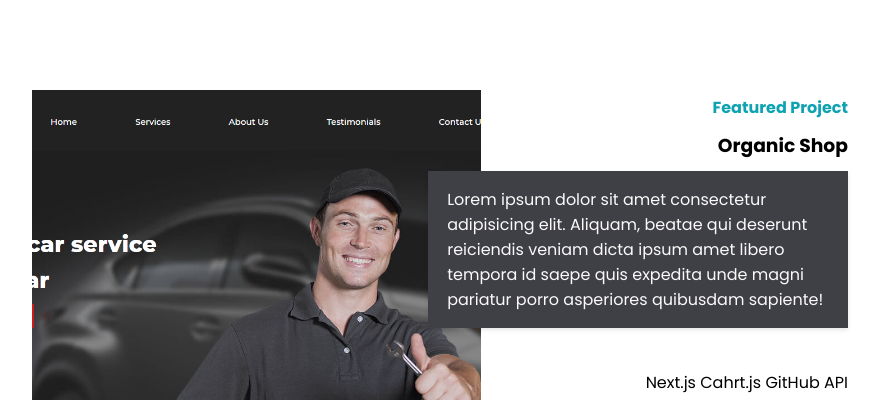
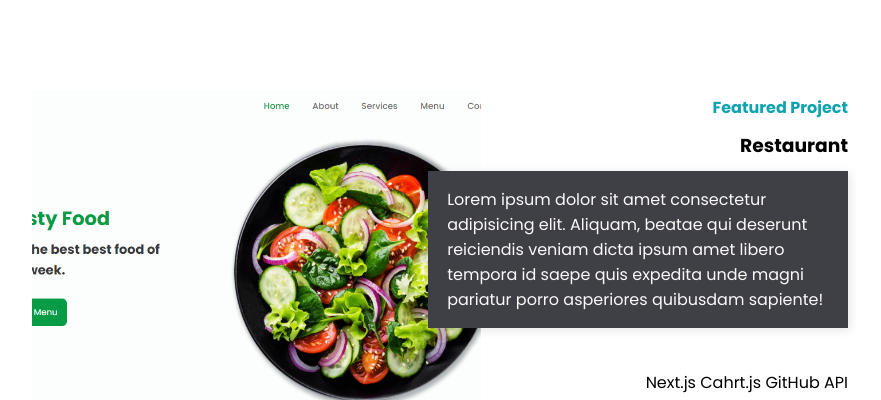
Before and after one commit to AldyBany/myPortofolio, a plain HTML site: page index.html in a window 1280 px wide. Shown: the part 2574-2974 px from the top of the page, without its empty margins (200-1081 px from the left). Drawn offline with nearby package versions, Linux system fonts and the light colour scheme.

Commit message:
update 3

```diff
--- a/index.html
+++ b/index.html
@@ -164,10 +164,10 @@
         </div>
 
         <div class=" project">
-            <div class="project-img"></div>
+            <div class="project-img resto"></div>
             <div class="project-details">
                 <h4 class="project-title text-position">Featured Project</h4>
-                <h3 class="project-name text-position">Organic Shop</h3>
+                <h3 class="project-name text-position">Restaurant</h3>
                 <div class="project-description">
                     <p>Lorem ipsum dolor sit amet consectetur adipisicing elit. Aliquam, beatae qui deserunt reiciendis
                         veniam dicta ipsum amet libero tempora id saepe quis expedita unde magni pariatur porro
--- a/style.css
+++ b/style.css
@@ -235,9 +235,9 @@ h2{
     margin-bottom: 6rem;
 
 }
-.project-img{
-    /* border: 1px solid; */
-    background: url(./images/garageth.PNG);
+
+.last{
+    background: url(./images/EcomThmb.PNG);
     background-size: cover;
     background-position: center;
     background-repeat: no-repeat;
@@ -245,8 +245,8 @@ h2{
     z-index: -100;
 }
 
-.last{
-    background: url(./images/EcomThmb.PNG);
+.resto{
+    background: url(./images/restau.PNG);
     background-size: cover;
     background-position: center;
     background-repeat: no-repeat;
@@ -266,7 +266,6 @@ h2{
     display: flex;
     flex-direction: column;
     justify-content: space-around;
-
     position: relative;
 }
 
@@ -276,7 +275,7 @@ h2{
     color: #fbf9fb;
     padding: 1rem 1.2rem;
     width: 420px;
-    box-shadow: 0 2px 4px rgba(0,0,0,.1) ;
+    box-shadow: 2px 2px 10px rgba(0,0,0,.1) ;
 }
 
 .project-title,.project-btn i{
```
Also changed, not shown: images/restau.PNG (added).
